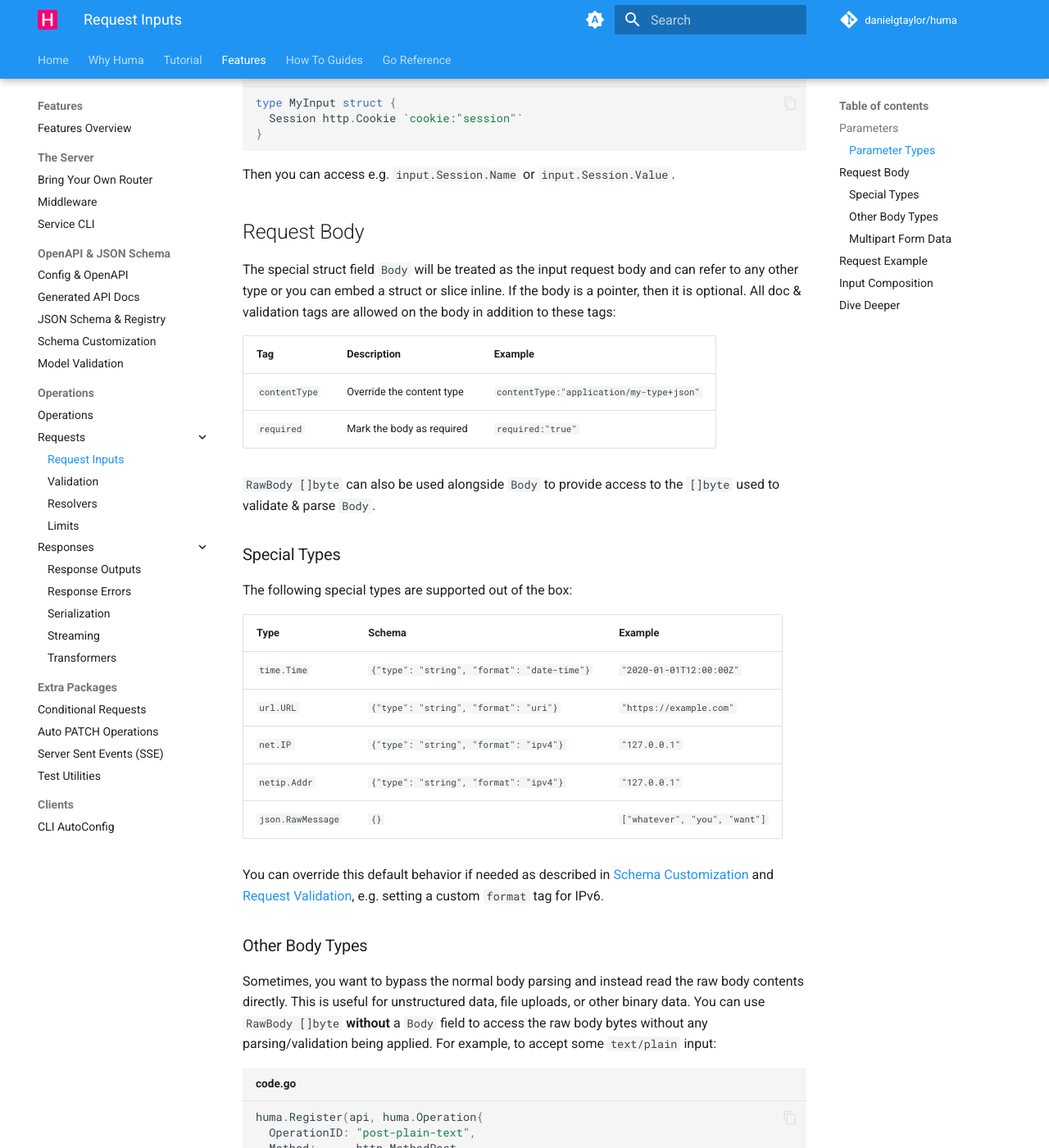
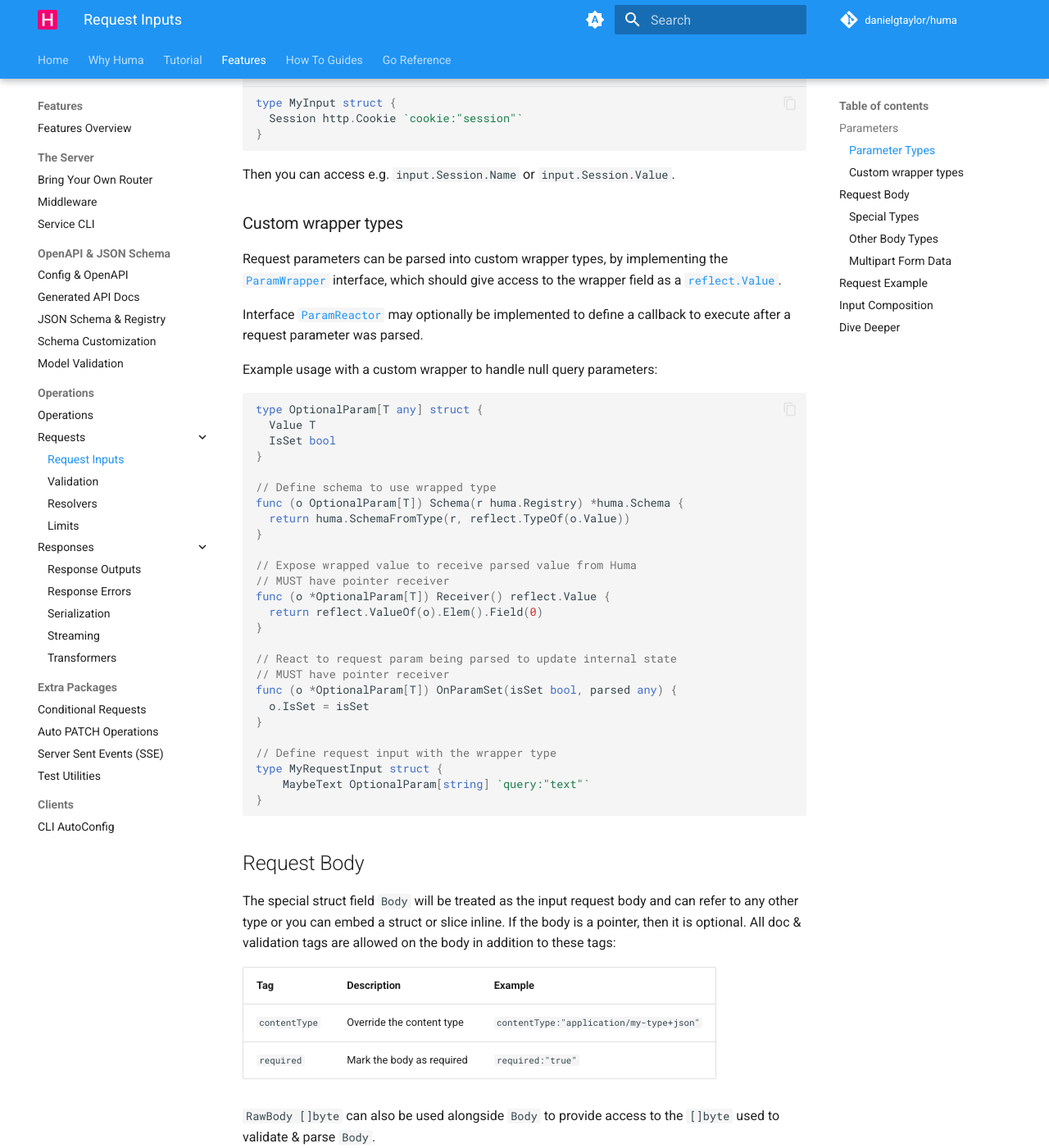
Before and after one commit to danielgtaylor/huma, an MkDocs documentation site: the page built from docs/docs/features/request-inputs.md, in a window 1280 px wide and 1400 px high, scrolled down 1464 px. Shown: the whole window at 82% size. Built offline with MkDocs 1.6.1 and Material for MkDocs 9.7.7, drawn with Linux system fonts in a browser that asks for light colours; comment, search, counter and statistics services are not loaded.

Commit message:
feat: add documentation for custom wrapper types in request parameters

````diff
--- a/docs/docs/features/request-inputs.md
+++ b/docs/docs/features/request-inputs.md
@@ -44,6 +44,43 @@ type MyInput struct {
 ```
 
 Then you can access e.g. `input.Session.Name` or `input.Session.Value`.
+
+### Custom wrapper types
+
+Request parameters can be parsed into custom wrapper types, by implementing the [`ParamWrapper`](https://pkg.go.dev/github.com/danielgtaylor/huma/v2#ParamWrapper) interface, which should give access to the wrapper field as a [`reflect.Value`](https://pkg.go.dev/reflect#Value).
+
+Interface [`ParamReactor`](https://pkg.go.dev/github.com/danielgtaylor/huma/v2#ParamReactor) may optionally be implemented to define a callback to execute after a request parameter was parsed.
+
+Example usage with a custom wrapper to handle null query parameters:
+
+```go
+type OptionalParam[T any] struct {
+	Value T
+	IsSet bool
+}
+
+// Define schema to use wrapped type
+func (o OptionalParam[T]) Schema(r huma.Registry) *huma.Schema {
+	return huma.SchemaFromType(r, reflect.TypeOf(o.Value))
+}
+
+// Expose wrapped value to receive parsed value from Huma
+// MUST have pointer receiver
+func (o *OptionalParam[T]) Receiver() reflect.Value {
+	return reflect.ValueOf(o).Elem().Field(0)
+}
+
+// React to request param being parsed to update internal state
+// MUST have pointer receiver
+func (o *OptionalParam[T]) OnParamSet(isSet bool, parsed any) {
+	o.IsSet = isSet
+}
+
+// Define request input with the wrapper type
+type MyRequestInput struct {
+    MaybeText OptionalParam[string] `query:"text"`
+}
+```
 
 ## Request Body
 
````
